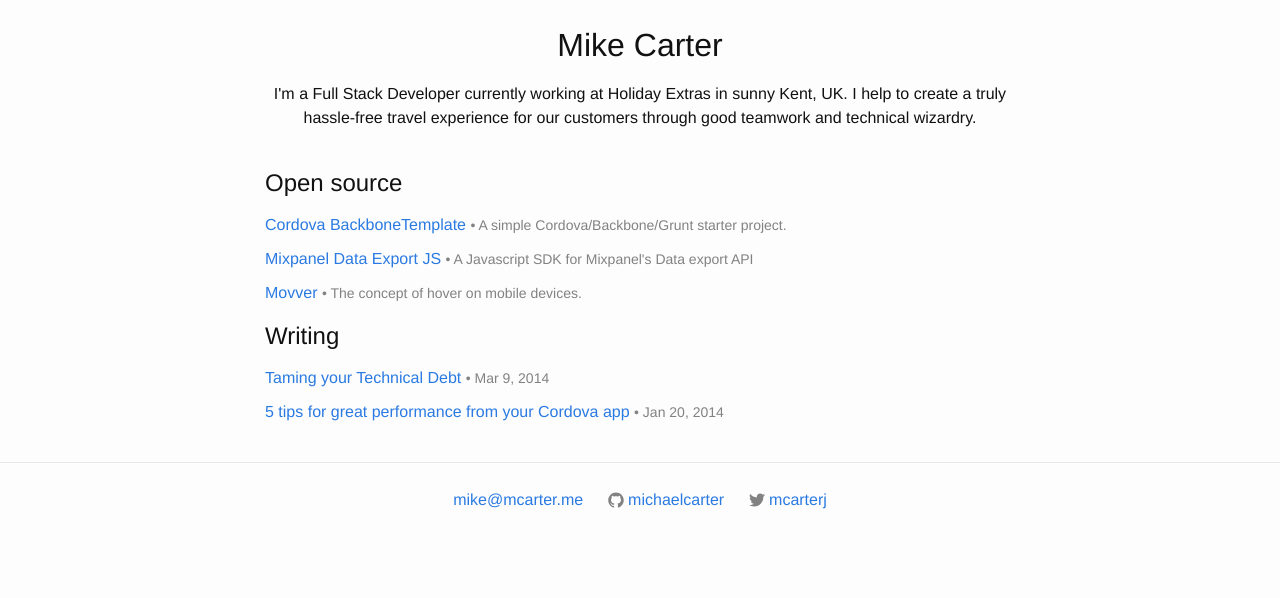
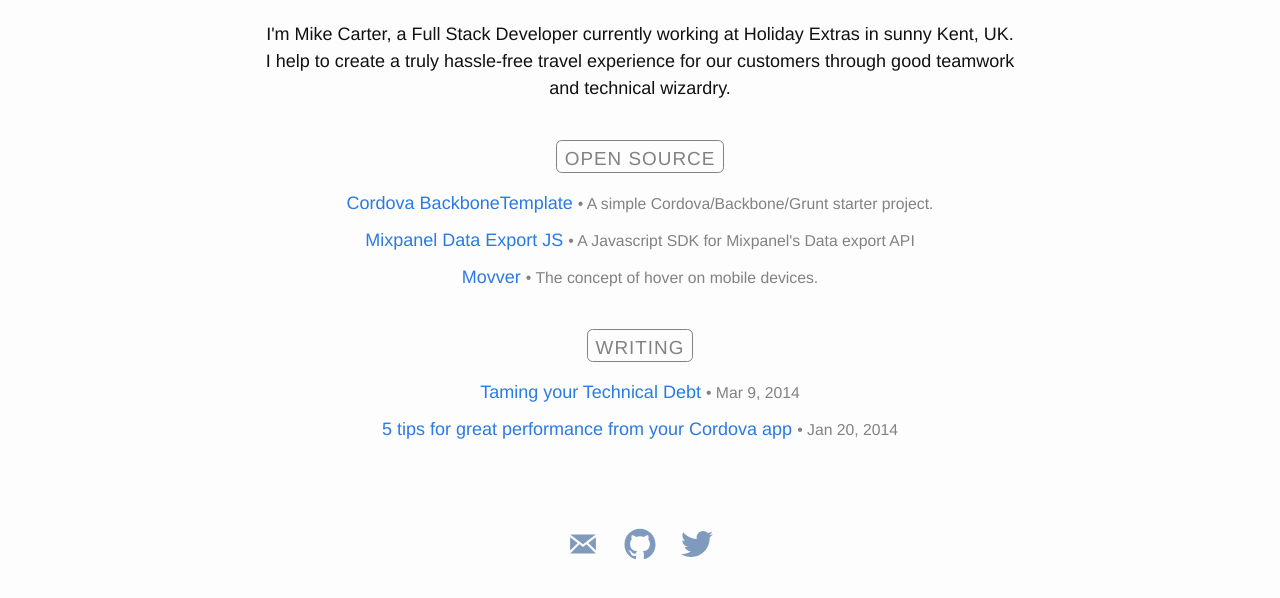
Before and after one commit to michaelcarter/website, a Jekyll site: the page built from index.html, in a window 1280 px wide, cut to the strip 181-779 px from the top of the page. Built offline with Jekyll 4.4.1, drawn with Linux system fonts in a browser that asks for light colours.

Commit message:
Update site.

```diff
--- a/_config.yml
+++ b/_config.yml
@@ -2,7 +2,7 @@
 title: Mike Carter &bull; Full Stack Developer
 email: mike@mcarter.me
 description: > # this means to ignore newlines until "baseurl:"
-  I'm a Full Stack Developer currently working at Holiday Extras in sunny Kent, UK.
+  I'm Mike Carter, a Full Stack Developer currently working at Holiday Extras in sunny Kent, UK.
   I help to create a truly hassle-free travel experience for our customers through good teamwork and technical wizardry.
 baseurl: "" # the subpath of your site, e.g. /blog/
 url: "http://mcarter.me" # the base hostname & protocol for your site
--- a/_includes/footer.html
+++ b/_includes/footer.html
@@ -1,7 +1,13 @@
 <footer class="site-footer">
   <div class="wrapper">
     <p class="text-center media-links">
-      <a href="mailto:{{ site.email }}">{{ site.email }}</a>
+      <a href="mailto:{{ site.email }}" alt="{{ site.email }}">
+        <span class="icon icon--email">
+          <svg viewBox="0 0 512 512">
+            <path fill="#828282" d="M170.544,239.052L50,146.454v213.142L170.544,239.052z M460.928,103.407H51.416l204.593,157.162 L460.928,103.407z M313.355,260.696l-57.364,43.994l-57.454-44.135L50.5,408.593h410.751L313.355,260.696z M341.367,239.212 L462,359.845V146.693L341.367,239.212z"/>
+          </svg>
+        </span>
+      </a>
       {% if site.github_username %}
         <a href="https://github.com/{{ site.github_username }}">
           <span class="icon  icon--github">
@@ -9,8 +15,6 @@
               <path fill="#828282" d="M7.999,0.431c-4.285,0-7.76,3.474-7.76,7.761 c0,3.428,2.223,6.337,5.307,7.363c0.388,0.071,0.53-0.168,0.53-0.374c0-0.184-0.007-0.672-0.01-1.32 c-2.159,0.469-2.614-1.04-2.614-1.04c-0.353-0.896-0.862-1.135-0.862-1.135c-0.705-0.481,0.053-0.472,0.053-0.472 c0.779,0.055,1.189,0.8,1.189,0.8c0.692,1.186,1.816,0.843,2.258,0.645c0.071-0.502,0.271-0.843,0.493-1.037 C4.86,11.425,3.049,10.76,3.049,7.786c0-0.847,0.302-1.54,0.799-2.082C3.768,5.507,3.501,4.718,3.924,3.65 c0,0,0.652-0.209,2.134,0.796C6.677,4.273,7.34,4.187,8,4.184c0.659,0.003,1.323,0.089,1.943,0.261 c1.482-1.004,2.132-0.796,2.132-0.796c0.423,1.068,0.157,1.857,0.077,2.054c0.497,0.542,0.798,1.235,0.798,2.082 c0,2.981-1.814,3.637-3.543,3.829c0.279,0.24,0.527,0.713,0.527,1.437c0,1.037-0.01,1.874-0.01,2.129 c0,0.208,0.14,0.449,0.534,0.373c3.081-1.028,5.302-3.935,5.302-7.362C15.76,3.906,12.285,0.431,7.999,0.431z"/>
             </svg>
           </span>
-
-          <span class="username">{{ site.github_username }}</span>
         </a>
       {% endif %}
       {% if site.twitter_username %}
@@ -21,8 +25,6 @@
               c-0.632,0.375-1.332,0.647-2.076,0.793c-0.596-0.636-1.446-1.033-2.387-1.033c-1.806,0-3.27,1.464-3.27,3.27 c0,0.256,0.029,0.506,0.085,0.745C5.163,5.404,2.753,4.102,1.14,2.124C0.859,2.607,0.698,3.168,0.698,3.767 c0,1.134,0.577,2.135,1.455,2.722C1.616,6.472,1.112,6.325,0.671,6.08c0,0.014,0,0.027,0,0.041c0,1.584,1.127,2.906,2.623,3.206 C3.02,9.402,2.731,9.442,2.433,9.442c-0.211,0-0.416-0.021-0.615-0.059c0.416,1.299,1.624,2.245,3.055,2.271 c-1.119,0.877-2.529,1.4-4.061,1.4c-0.264,0-0.524-0.015-0.78-0.046c1.447,0.928,3.166,1.469,5.013,1.469 c6.015,0,9.304-4.983,9.304-9.304c0-0.142-0.003-0.283-0.009-0.423C14.976,4.29,15.531,3.714,15.969,3.058z"/>
             </svg>
           </span>
-
-          <span class="username">{{ site.twitter_username }}</span>
         </a>
       {% endif %}
     </p>
--- a/_sass/_base.scss
+++ b/_sass/_base.scss
@@ -6,6 +6,18 @@
 dl, dd, ol, ul, figure {
     margin: 0;
     padding: 0;
+}
+
+h2 span.bordered {
+    border-radius:0.3em;
+    color:$grey-color;
+    border: 0.1em solid $grey-color;
+    font-family:Helvetica;
+    font-size:70%;
+    letter-spacing:1px;
+    padding:0.35em 0.4em 0.2em 0.4em;
+    text-transform:uppercase;
+    vertical-align:middle;
 }
 
 
@@ -104,7 +116,6 @@
 
     &:hover {
         color: $text-color;
-        text-decoration: underline;
     }
 }
 
@@ -199,12 +210,12 @@
 
     > svg {
         display: inline-block;
-        width: 16px;
-        height: 16px;
+        width: 32px;
+        height: 32px;
         vertical-align: middle;
 
         path {
-            fill: $grey-color;
+            fill: $brand-color-light;
         }
     }
 }
--- a/_sass/_layout.scss
+++ b/_sass/_layout.scss
@@ -92,7 +92,6 @@
  * Site footer
  */
 .site-footer {
-    border-top: 1px solid $grey-color-light;
     padding: $spacing-unit 0;
 }
 
@@ -132,7 +131,7 @@
 /**
  * Page content
  */
-.about-me {
+.container {
   margin-bottom:$spacing-unit-large;
 }
 
--- a/css/main.scss
+++ b/css/main.scss
@@ -7,7 +7,7 @@
 
 // Our variables
 $base-font-family: Helvetica, Arial, sans-serif;
-$base-font-size:   16px;
+$base-font-size:   18px;
 $small-font-size:  $base-font-size * 0.875;
 $base-line-height: 1.5;
 
@@ -19,6 +19,7 @@
 $text-color:       #111;
 $background-color: #fdfdfd;
 $brand-color:      #2a7ae2;
+$brand-color-light:#7f9abd;
 
 $grey-color:       #828282;
 $grey-color-light: lighten($grey-color, 40%);
--- a/index.html
+++ b/index.html
@@ -1,19 +1,16 @@
 ---
 layout: default
 ---
-
 <div class="home">
-  <div class="about-me">
+  <div class="container">
     <div class="avatar-container text-center">
       <img class="avatar" src="http://www.gravatar.com/avatar/c37474003e2798e695e7cbbcff39b3d8?s=200" alt="Mike Carter" />
     </div>
-
-    <h1 class="text-center">Mike Carter</h1>
-
     <p class="text-center">{{ site.description }}</p>
   </div>
 
-  <h2>Open source</h2>
+  <div class="container text-center">
+    <h2><span class="bordered">Open source</span></h2>
     <ul class="list">
       <li>
         <a href="https://github.com/michaelcarter/cordova-backbone-template" alt="Cordova Backbone Template on Github">Cordova BackboneTemplate</a>
@@ -28,8 +25,10 @@
         <span class="meta">&bull; The concept of hover on mobile devices.</span>
       </li>
     </ul>
+  </div>
 
-  <h2>Writing</h2>
+  <div class="container text-center">
+    <h2 class="bordered"><span class="bordered">Writing</span></h2>
     <ul class="list">
       {% for post in site.posts %}
         <li>
@@ -39,3 +38,4 @@
       {% endfor %}
     </ul>
   </div>
+</div>
```
Lines whose indentation alone changed are shown as unchanged.
